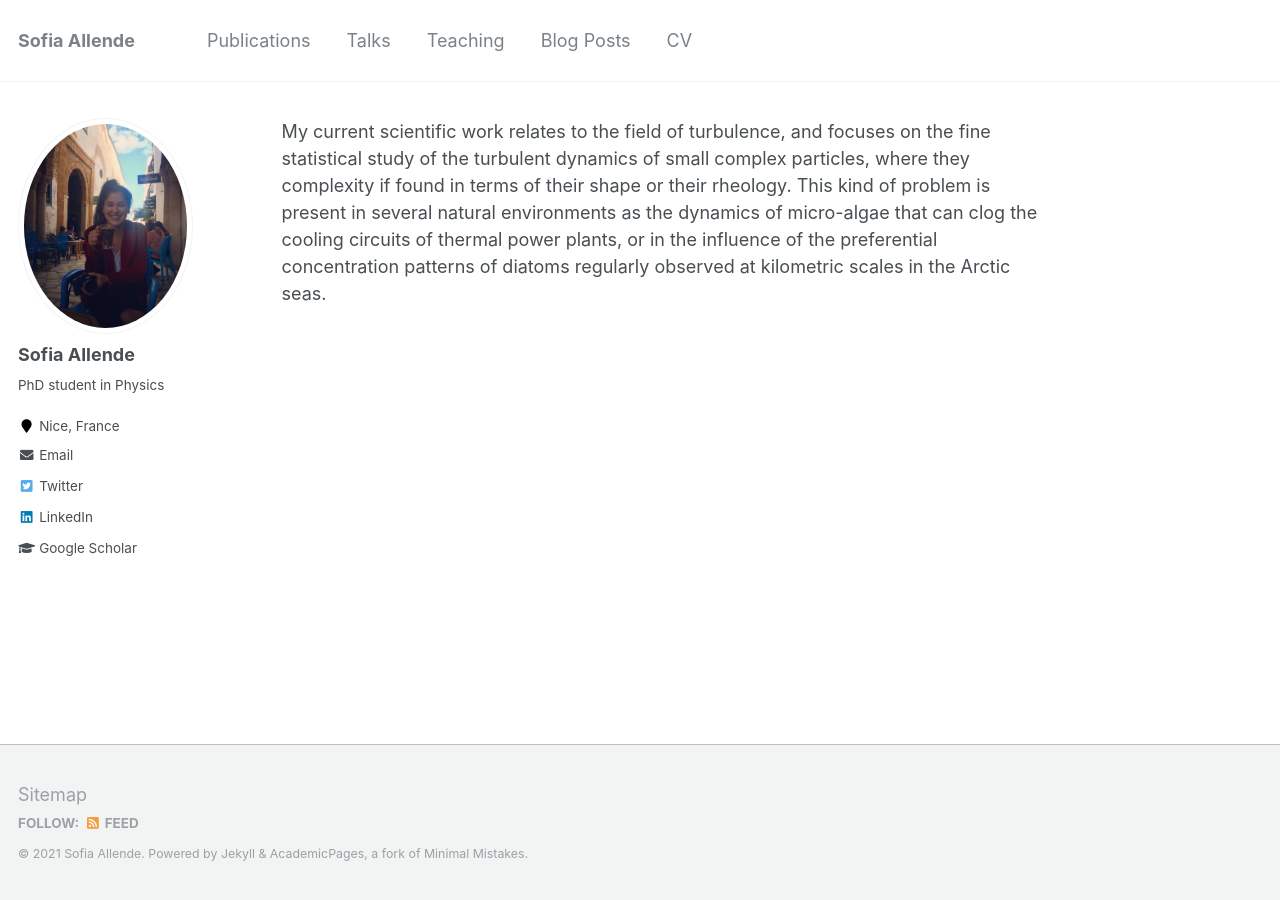
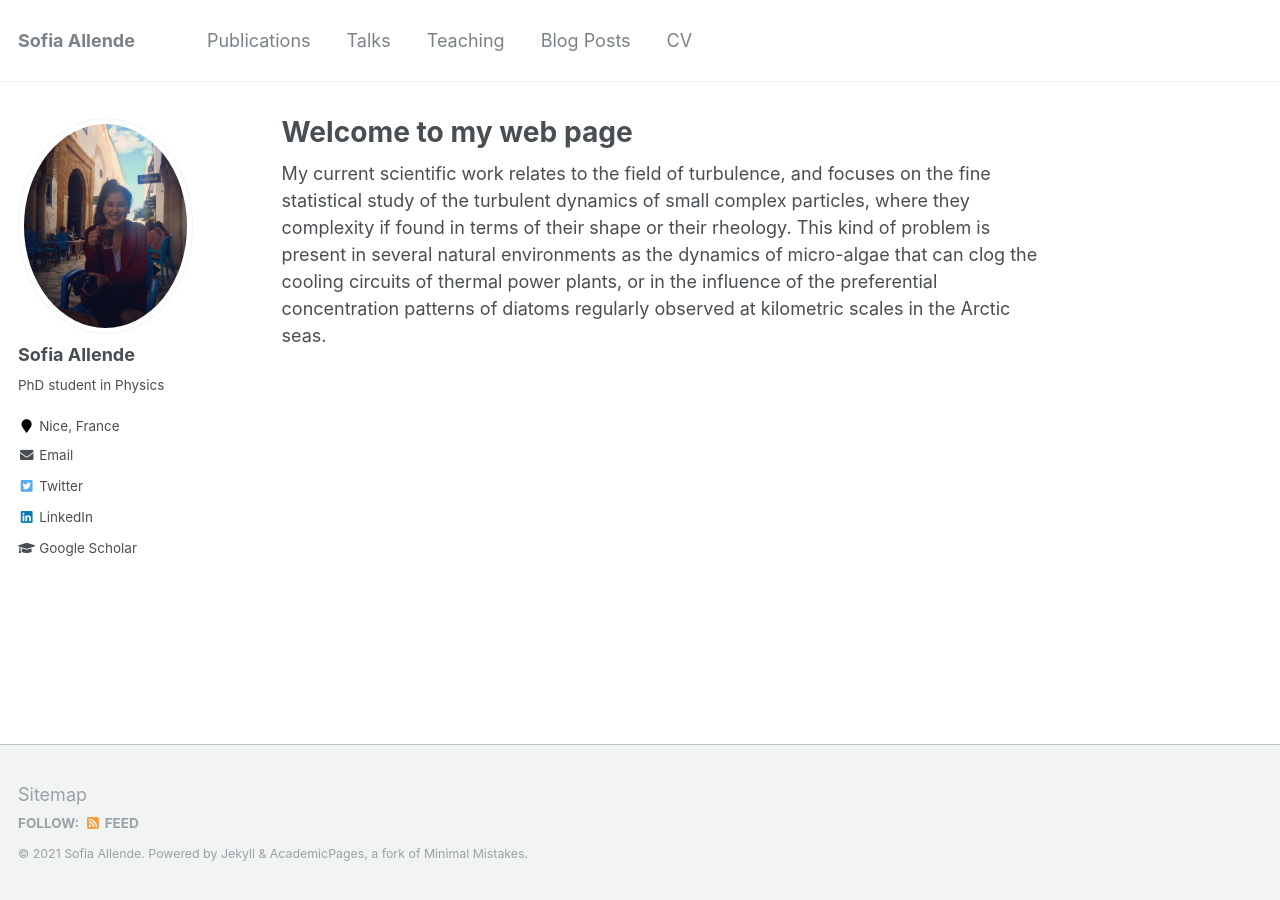
Before and after one commit to sofiallende/sofiallende.github.io, a Jekyll site: the page built from _pages/about.md, in a window 1280 px wide. Built offline with Jekyll 4.4.1, drawn with Linux system fonts in a browser that asks for light colours; our own code applies the rules of GitHub Pages for plain Markdown files.

Commit message:
Update about.md

```diff
--- a/_pages/about.md
+++ b/_pages/about.md
@@ -1 +1,11 @@
+---
+permalink: /
+title: "Welcome to my web page"
+excerpt: "About me"
+author_profile: true
+redirect_from:
+  - /about/
+  - /about.html
+---
+
 My current scientific work relates to the field of turbulence, and focuses on the fine statistical study of the turbulent dynamics of small complex particles, where they complexity if found in terms of their shape or their rheology. This kind of problem is present in several natural environments as the dynamics of micro-algae that can clog the cooling circuits of thermal power plants, or in the influence of the preferential concentration patterns of diatoms regularly observed at kilometric scales in the Arctic seas.
```
